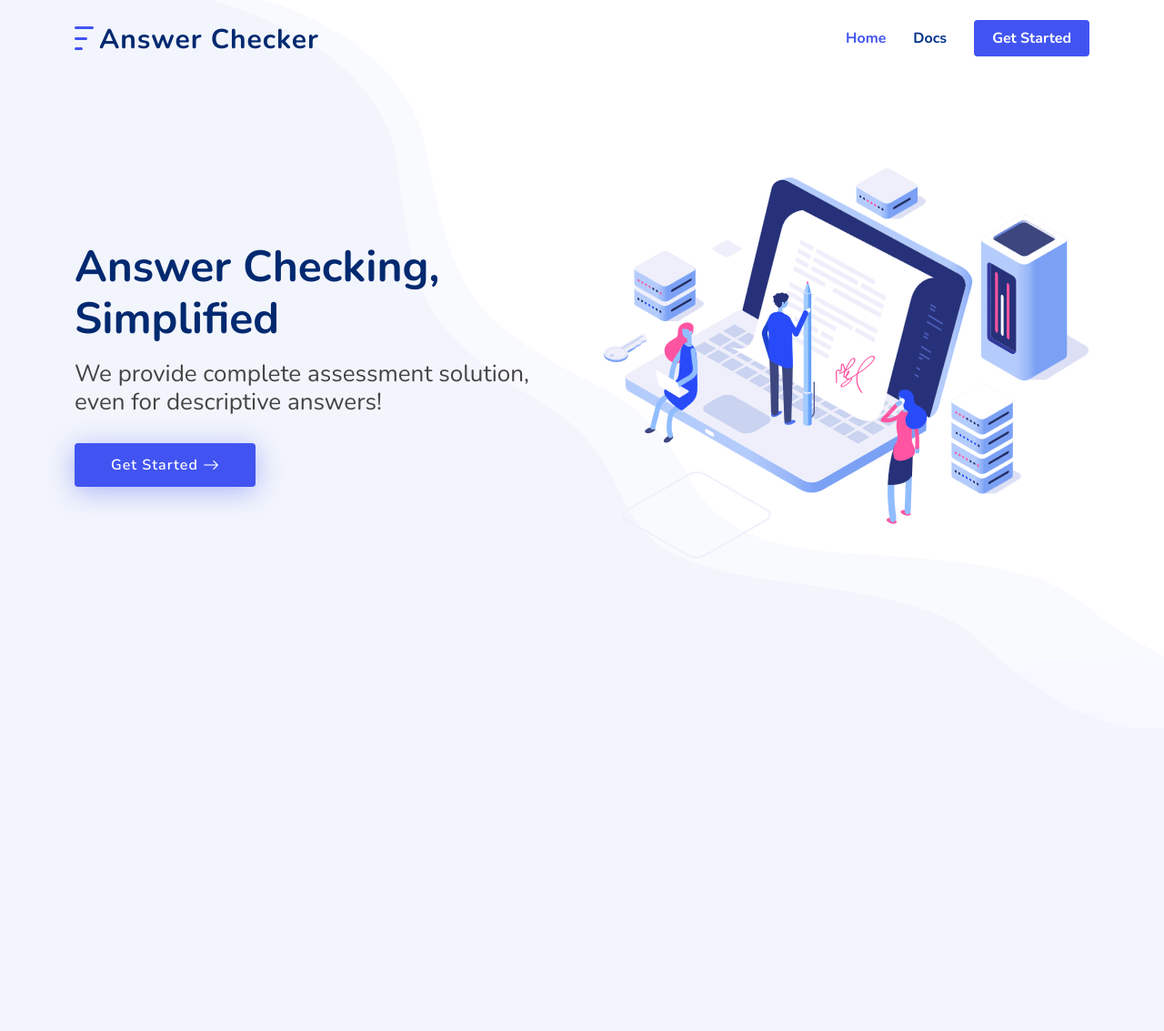
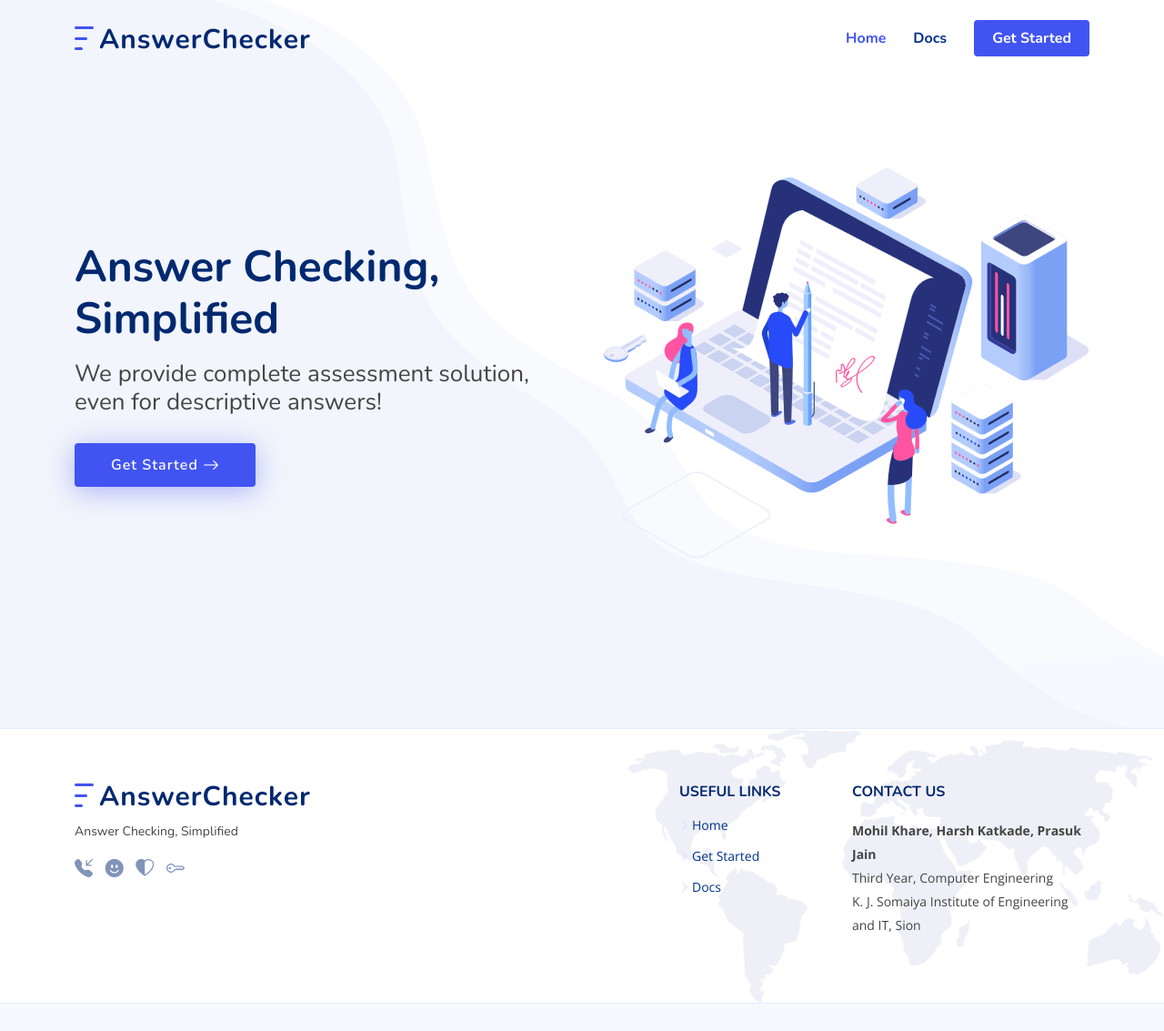
Before and after one commit to mohilkhare1708/descriptiveAnswerChecker, a Django app: page / in a window 1280 px wide. Shown: the whole page at 91% size. Before the commit the page ends 720 px from the top, so only its background shows below. Run offline with Django 3.2, Linux system fonts and the light colour scheme; some libraries are stand-ins or nearby versions.

Commit message:
adding footer

```diff
--- a/layouts/templates/layouts/base.html
+++ b/layouts/templates/layouts/base.html
@@ -31,7 +31,7 @@
 
 			<a href="index.html" class="logo d-flex align-items-center">
 				<img src="{% static 'img/logo.png' %}" alt="">
-				<span>Answer Checker</span>
+				<span>AnswerChecker</span>
 			</a>
 
 			<nav id="navbar" class="navbar">
@@ -46,6 +46,59 @@
 		</div>
 	</header>
 	{% block content %}{%endblock %}
+	<footer id="footer" class="footer">
+		<div class="footer-top">
+			<div class="container">
+				<div class="row gy-4">
+					<div class="col-lg-5 col-md-12 footer-info">
+						<a href="index.html" class="logo d-flex align-items-center">
+							<img src="{% static 'img/logo.png' %}" alt="">
+							<span>AnswerChecker</span>
+						</a>
+						<p>Answer Checking, Simplified</p>
+						<div class="social-links mt-3">
+							<a href="#" class="twitter"><i class="bi bi-twitter"></i></a>
+							<a href="#" class="facebook"><i class="bi bi-facebook"></i></a>
+							<a href="#" class="instagram"><i class="bi bi-instagram bx bxl-instagram"></i></a>
+							<a href="#" class="linkedin"><i class="bi bi-linkedin bx bxl-linkedin"></i></a>
+						</div>
+					</div>
+
+					<div class="col-lg-2 col-6 footer-links">
+
+					</div>
+
+					<div class="col-lg-2 col-6 footer-links">
+						<h4>Useful Links</h4>
+						<ul>
+							<li><i class="bi bi-chevron-right"></i> <a href="#">Home</a></li>
+							<li><i class="bi bi-chevron-right"></i> <a href="#">Get Started</a></li>
+							<li><i class="bi bi-chevron-right"></i> <a href="#">Docs</a></li>
+						</ul>
+						{% comment %} <h4>Our Services</h4>
+						<ul>
+							<li><i class="bi bi-chevron-right"></i> <a href="#">Web Design</a></li>
+							<li><i class="bi bi-chevron-right"></i> <a href="#">Web Development</a></li>
+							<li><i class="bi bi-chevron-right"></i> <a href="#">Product Management</a></li>
+							<li><i class="bi bi-chevron-right"></i> <a href="#">Marketing</a></li>
+							<li><i class="bi bi-chevron-right"></i> <a href="#">Graphic Design</a></li>
+						</ul> {% endcomment %}
+					</div>
+
+					<div class="col-lg-3 col-md-12 footer-contact text-center text-md-start">
+						<h4>Contact Us</h4>
+						<p>
+							<strong>Mohil Khare, Harsh Katkade, Prasuk Jain</strong> <br>
+							Third Year, Computer Engineering<br>
+							K. J. Somaiya Institute of Engineering and IT, Sion <br><br>
+						</p>
+
+					</div>
+
+				</div>
+			</div>
+		</div>
+	</footer>
 	<script src="{% static 'vendor/bootstrap/js/bootstrap.bundle.js' %}"></script>
 	<script src="{% static 'vendor/aos/aos.js' %}"></script>
 	<script src="{% static 'vendor/php-email-form/validate.js' %}"></script>
```
